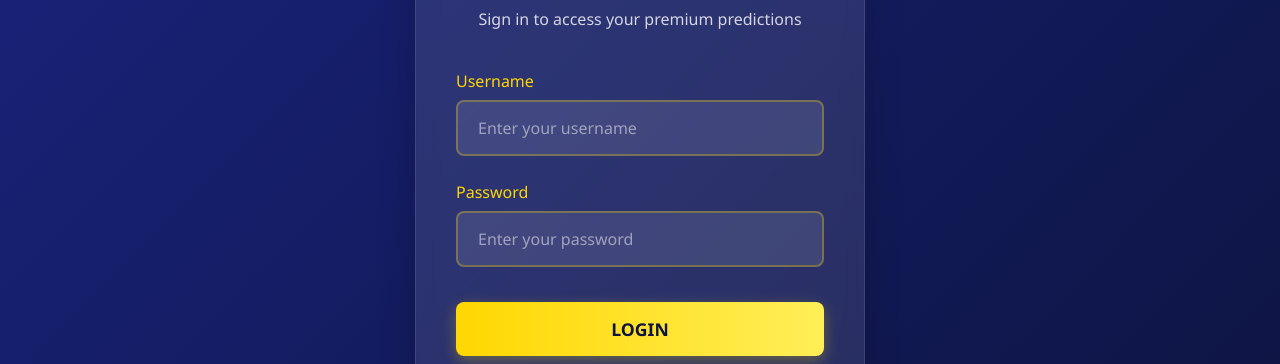
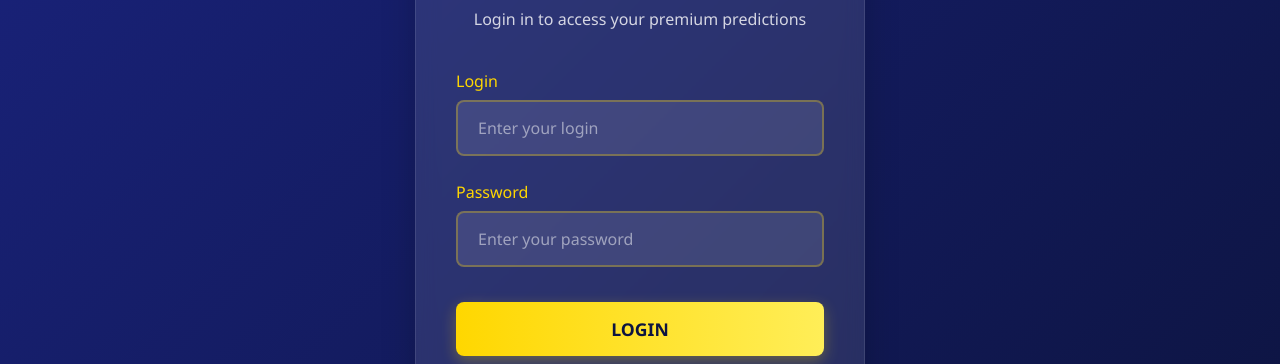
Before and after one commit to Aviatorpredictorproo/aviatorpro, a website: page public/login.html in a window 1280 px wide. Shown: the part 269-633 px from the top of the page. Drawn offline with Linux system fonts and the light colour scheme.

Commit message:
Update app

```diff
--- a/public/login.html
+++ b/public/login.html
@@ -169,13 +169,13 @@
     <div class="login-container">
         <div class="login-header">
             <h1 class="login-title">WELCOME TO ETHIO AVIATOR PREDICTOR PRO</h1>
-            <p class="login-subtitle">Sign in to access your premium predictions</p>
+            <p class="login-subtitle">Login in to access your premium predictions</p>
         </div>
 
         <form method="POST" action="/login">
             <div class="input-group">
-                <label for="username">Username</label>
-                <input type="text" id="username" name="username" placeholder="Enter your username" required>
+                <label for="username">Login</label>
+                <input type="text" id="username" name="username" placeholder="Enter your login" required>
             </div>
 
             <div class="input-group">
```
